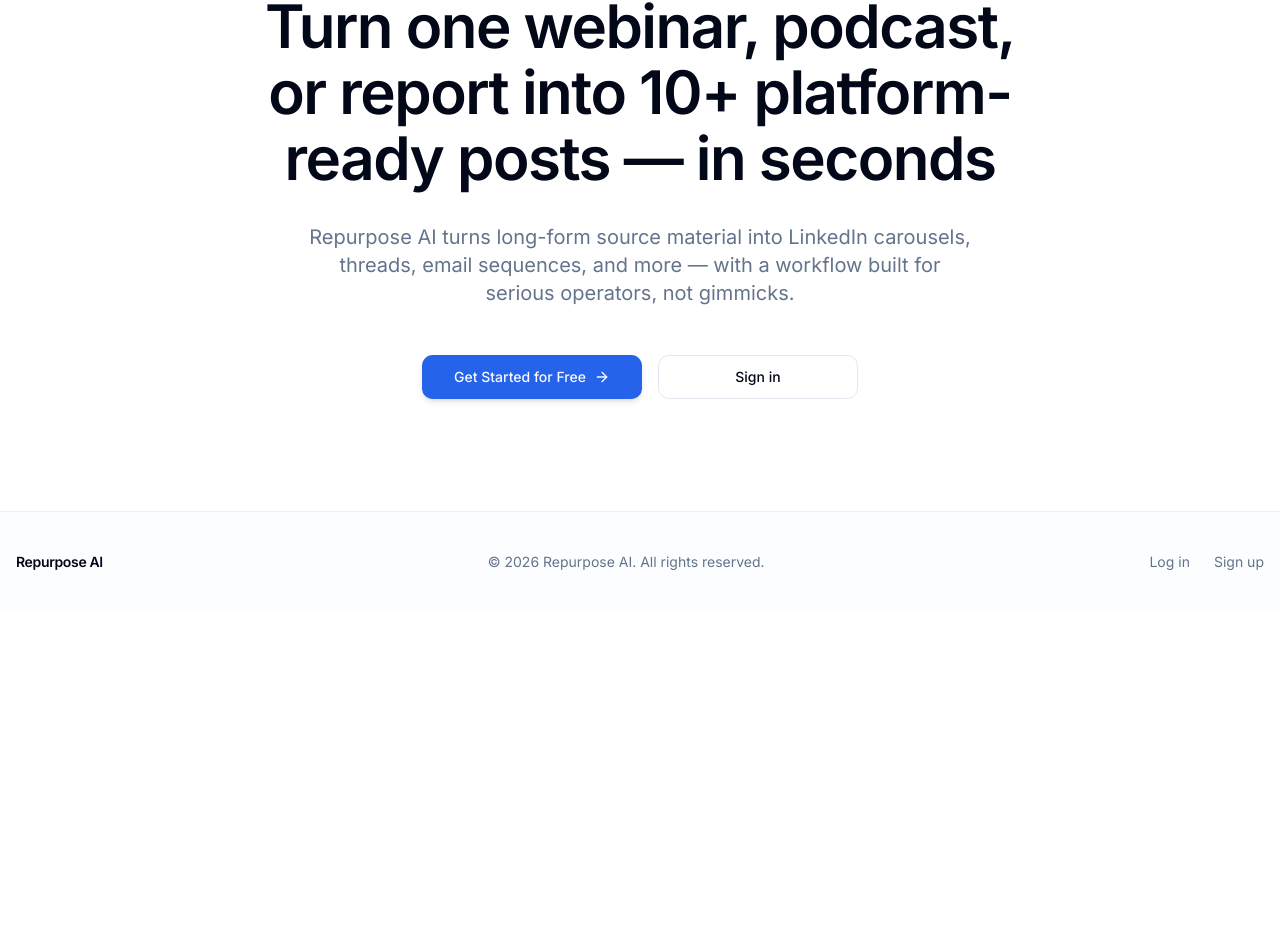
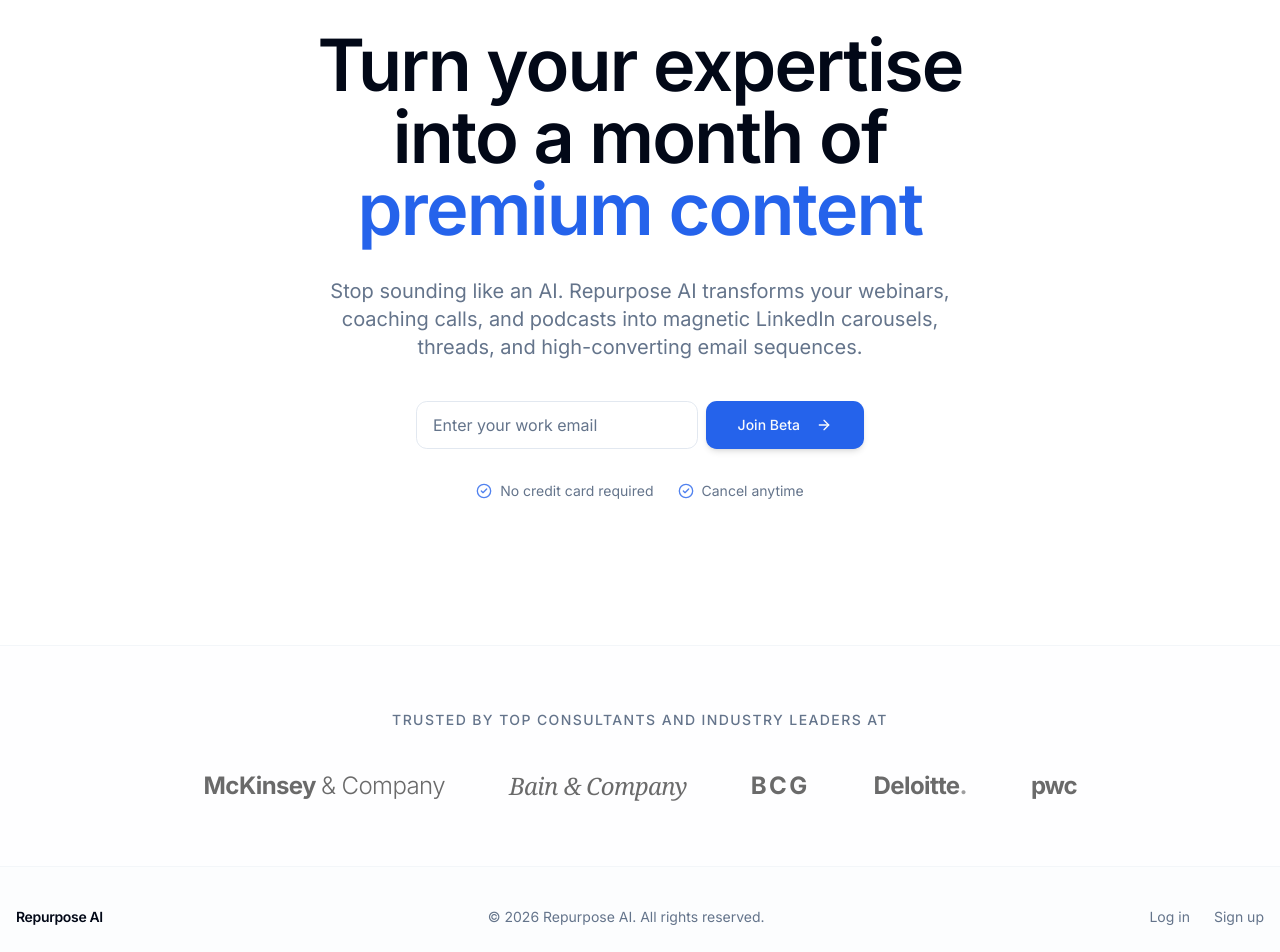
Before and after one commit to muhammadumer1702/repurpose-ai, a Next.js app: page / in a window 1280 px wide. Shown: the part 246-1198 px from the top of the page. Before the commit the page ends 858 px from the top, so only its background shows below. Built offline with nearby package versions, Linux system fonts and the light colour scheme; no server answers.

Commit message:
feat: implement marketing landing page with auth redirection and waitlist signup

```diff
--- a/app/page.tsx
+++ b/app/page.tsx
@@ -1,8 +1,9 @@
 import Link from "next/link";
 import { redirect } from "next/navigation";
-import { ArrowRight, Sparkles } from "lucide-react";
+import { ArrowRight, Sparkles, CheckCircle2 } from "lucide-react";
 
 import { Button } from "@/components/ui/button";
+import { Input } from "@/components/ui/input";
 import { createClient } from "@/lib/supabase/server";
 
 export default async function HomePage() {
@@ -17,7 +18,7 @@
 
   return (
     <div className="flex min-h-[calc(100vh-4rem)] flex-col">
-      <section className="relative flex flex-1 flex-col items-center justify-center overflow-hidden px-4 py-20 sm:py-28">
+      <section className="relative flex flex-1 flex-col items-center justify-center overflow-hidden px-4 py-20 sm:py-28 lg:py-36">
         <div
           className="pointer-events-none absolute inset-0 -z-10 opacity-50 dark:opacity-35"
           aria-hidden
@@ -27,32 +28,59 @@
         </div>
 
         <div className="container mx-auto max-w-4xl text-center">
-          <div className="mb-8 inline-flex items-center gap-2 rounded-full border border-border/60 bg-muted/40 px-4 py-1.5 text-xs font-medium text-muted-foreground backdrop-blur-sm">
-            <Sparkles className="h-3.5 w-3.5 text-primary" />
-            Trusted by teams who ship content every week
+          <div className="mb-8 inline-flex items-center gap-2 rounded-full border border-border/60 bg-muted/40 px-4 py-1.5 text-sm font-medium text-muted-foreground backdrop-blur-sm">
+            <Sparkles className="h-4 w-4 text-primary" />
+            Built for high-ticket consultants & coaches
           </div>
-          <h1 className="text-balance text-4xl font-semibold tracking-tight text-foreground sm:text-5xl md:text-6xl md:leading-[1.1]">
-            Turn one webinar, podcast, or report into 10+ platform-ready posts — in seconds
+          <h1 className="text-balance text-4xl font-semibold tracking-tight text-foreground sm:text-5xl md:text-6xl lg:text-7xl md:leading-[1.1]">
+            Turn your expertise into a month of <span className="text-primary">premium content</span>
           </h1>
-          <p className="mx-auto mt-8 max-w-2xl text-pretty text-lg text-muted-foreground sm:text-xl">
-            Repurpose AI turns long-form source material into LinkedIn carousels, threads, email sequences,
-            and more — with a workflow built for serious operators, not gimmicks.
+          <p className="mx-auto mt-8 max-w-2xl text-pretty text-lg text-muted-foreground sm:text-xl leading-relaxed">
+            Stop sounding like an AI. Repurpose AI transforms your webinars, coaching calls, and podcasts into magnetic LinkedIn carousels, threads, and high-converting email sequences.
           </p>
-          <div className="mt-12 flex flex-col items-center justify-center gap-4 sm:flex-row">
-            <Button size="lg" className="min-w-[200px] shadow-md" asChild>
-              <Link href="/login">
-                Get Started for Free
-                <ArrowRight className="h-4 w-4" />
-              </Link>
-            </Button>
-            <Button size="lg" variant="outline" className="min-w-[200px]" asChild>
-              <Link href="/login">Sign in</Link>
-            </Button>
+          <div className="mt-10 flex flex-col items-center justify-center gap-4">
+            <form action="/login" className="flex w-full max-w-md flex-col gap-3 sm:flex-row sm:gap-2 mx-auto">
+              <Input
+                type="email"
+                placeholder="Enter your work email"
+                className="h-12 bg-background/50 backdrop-blur-sm px-4 text-base sm:flex-1"
+                required
+              />
+              <Button size="lg" className="h-12 w-full sm:w-auto shadow-md" type="submit">
+                Join Beta
+                <ArrowRight className="h-4 w-4 ml-2" />
+              </Button>
+            </form>
+            <div className="mt-4 flex items-center justify-center gap-6 text-sm text-muted-foreground">
+              <div className="flex items-center gap-2">
+                <CheckCircle2 className="h-4 w-4 text-primary/80" />
+                <span>No credit card required</span>
+              </div>
+              <div className="flex items-center gap-2">
+                <CheckCircle2 className="h-4 w-4 text-primary/80" />
+                <span>Cancel anytime</span>
+              </div>
+            </div>
           </div>
         </div>
       </section>
 
-      <footer className="border-t border-border/60 bg-muted/20 py-10">
+      <section className="border-y border-border/40 bg-muted/10 py-16">
+        <div className="container mx-auto px-4 text-center">
+          <p className="text-sm font-medium uppercase tracking-widest text-muted-foreground">
+            Trusted by top consultants and industry leaders at
+          </p>
+          <div className="mt-10 flex flex-wrap items-center justify-center gap-8 sm:gap-12 md:gap-16 opacity-60 hover:opacity-80 transition-opacity grayscale">
+            <h3 className="text-2xl font-bold tracking-tight">McKinsey <span className="font-light">& Company</span></h3>
+            <h3 className="text-2xl font-serif italic tracking-tight">Bain & Company</h3>
+            <h3 className="text-2xl font-bold tracking-widest">BCG</h3>
+            <h3 className="text-2xl font-bold tracking-tight">Deloitte<span className="text-primary">.</span></h3>
+            <h3 className="text-2xl font-bold tracking-tighter">pwc</h3>
+          </div>
+        </div>
+      </section>
+
+      <footer className="bg-muted/20 py-10">
         <div className="container flex flex-col items-center justify-between gap-6 sm:flex-row">
           <p className="text-sm font-semibold tracking-tight text-foreground">Repurpose AI</p>
           <p className="text-center text-sm text-muted-foreground sm:text-left">
```
